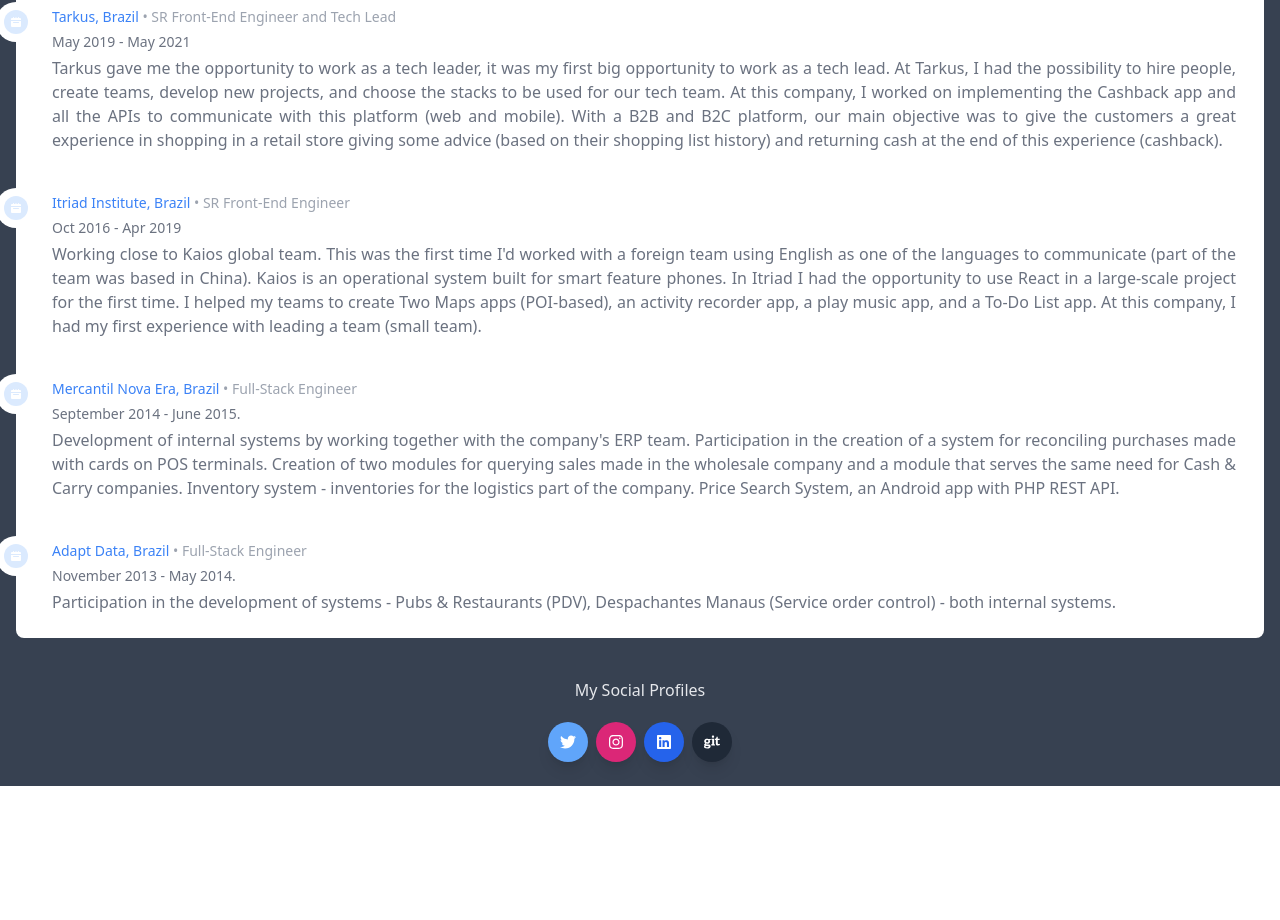
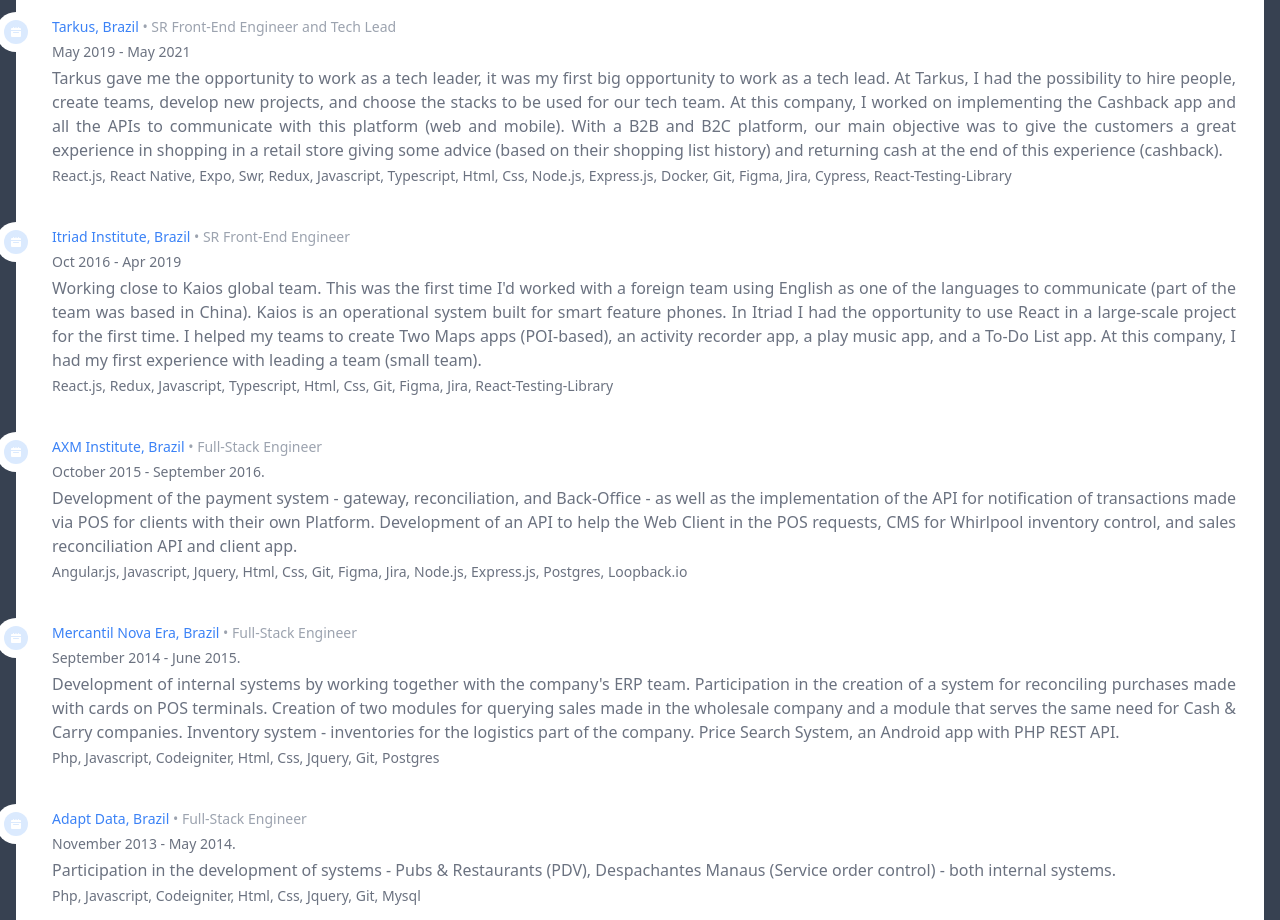
Before and after one commit to rivailJunior/profile, a Next.js app: page /en in a window 1280 px wide. Shown: the part 1868-2788 px from the top of the page. Before the commit the page ends 2654 px from the top, so only its background shows below. Built offline with nearby package versions, Linux system fonts and the light colour scheme.

Commit message:
feat: adding skills for the job experiences

```diff
--- a/messages/pt.json
+++ b/messages/pt.json
@@ -40,7 +40,7 @@
       "period": "Outubro 2016 - Abril 2019",
       "description": "Fiz parte de dois times dentro da Itriad, GlobalTool - Alcatel Onetouch - e Kaios. No Globaltool atendia pelo time de suporte, realizando tarefazes de manutencao da plataforma e desenvolvimento de novas funcionalidades. Pouco mais de 4 meses depois tive a oportunidade de me juntar ao time do Kaios. No Kaios realizei trabalho de planejamento e desenvolvimento de Aplicativos Mobile (react.js) para KaiOS (Mozilla Mobile). Desenvolvi algumas aplicações como Kay Map (POI), Kay Music, Settings, Kay Activity Todo List e Kay Exchange."
     },
-    "axm & transire": {
+    "axm": {
       "company": "Instituto AXM, Brasil",
       "position": "Engenheiro Full-Stack Pl",
       "period": "Outubro 2015 - Outubro 2016.",
--- a/src/components/card-container.tsx
+++ b/src/components/card-container.tsx
@@ -12,7 +12,7 @@
 
   return (
     <div className="relative pt-36">
-      <div className="relative  flex w-full min-w-0 flex-col break-words rounded-lg bg-white shadow-xl">
+      <div className="relative flex w-full min-w-0 flex-col break-words rounded-lg bg-white shadow-xl">
         <div className="container">
           <div className="flex h-10 w-full justify-center">
             <div className="relative">
@@ -54,7 +54,7 @@
           </div>
           <div className="mt-10 border-t border-gray-300 px-10 py-10 text-center">
             <div className="flex flex-wrap justify-center">
-              <div className="w-full px-4 lg:w-9/12">
+              <div className="w-full lg:w-9/12">
                 <p className="mb-2 text-justify text-lg leading-relaxed text-gray-600">
                   {aboutMeTranslations("description_1")}
                 </p>
--- a/src/components/timeline.tsx
+++ b/src/components/timeline.tsx
@@ -3,6 +3,7 @@
 
 import type { IExperience } from "../interfaces/experiences";
 import { useTranslations } from "next-intl";
+import { JobExperienceSkillsData } from "../mock/stack-data";
 
 type ITimeline = {
   data: IExperience[];
@@ -32,6 +33,9 @@
       <p className="mb-1 pr-2 text-justify text-base font-normal text-gray-500 dark:text-gray-600">
         {item.description}
       </p>
+      <p className="mb-1 text-sm font-normal text-gray-500 dark:text-gray-400">
+        {item.skills?.join(", ")}
+      </p>
     </li>
   );
 };
@@ -54,36 +58,49 @@
       position: t("addi.position"),
       period: t("addi.period"),
       description: t("addi.description"),
+      skills: JobExperienceSkillsData[0]?.skills,
     },
     {
       company: t("olist.company"),
       position: t("olist.position"),
       period: t("olist.period"),
       description: t("olist.description"),
+      skills: JobExperienceSkillsData[1]?.skills,
     },
     {
       company: t("tarkuss.company"),
       position: t("tarkuss.position"),
       period: t("tarkuss.period"),
       description: t("tarkuss.description"),
+      skills: JobExperienceSkillsData[2]?.skills,
     },
     {
       company: t("itriad.company"),
       position: t("itriad.position"),
       period: t("itriad.period"),
       description: t("itriad.description"),
+      skills: JobExperienceSkillsData[3]?.skills,
+    },
+    {
+      company: t("axm.company"),
+      position: t("axm.position"),
+      period: t("axm.period"),
+      description: t("axm.description"),
+      skills: JobExperienceSkillsData[4]?.skills,
     },
     {
       company: t("novaera.company"),
       position: t("novaera.position"),
       period: t("novaera.period"),
       description: t("novaera.description"),
+      skills: JobExperienceSkillsData[5]?.skills,
     },
     {
       company: t("adptdata.company"),
       position: t("adptdata.position"),
       period: t("adptdata.period"),
       description: t("adptdata.description"),
+      skills: JobExperienceSkillsData[6]?.skills,
     },
   ];
   return <Line data={data} />;
--- a/src/mock/stack-data.ts
+++ b/src/mock/stack-data.ts
@@ -115,5 +115,144 @@
     icon: FigmaIcon,
   },
 ];
-export { StacksExperienceData };
+
+interface IJobExperienceSkills {
+  comapany: string;
+  skills: string[];
+}
+const JobExperienceSkills: IJobExperienceSkills[] = [
+  {
+    comapany: "Addi",
+    skills: [
+      "React.js",
+      "React Native",
+      "React-Query",
+      "Redux",
+      "Javascript",
+      "Typescript",
+      "Html",
+      "Css",
+      "AWS",
+      "Docker",
+      "Git",
+      "Figma",
+      "Asana",
+      "Jest",
+      "Playwright",
+      "React-Testing-Library",
+      "CodePush",
+      "NX",
+      "Split.io",
+      "Amplitude",
+      "Sprig",
+      "LogRocket",
+      "LogDna",
+    ],
+  },
+  {
+    comapany: "Olist",
+    skills: [
+      "React.js",
+      "Javascript",
+      "Typescript",
+      "Html",
+      "Css",
+      "Storybook",
+      "Node.js",
+      "Express.js",
+      "Nest.js",
+      "Swr",
+      "AWS",
+      "Docker",
+      "Git",
+      "Figma",
+      "Jira",
+      "Jest",
+      "Cypress",
+      "React-Testing-Library",
+    ],
+  },
+  {
+    comapany: "Tarkuss",
+    skills: [
+      "React.js",
+      "React Native",
+      "Expo",
+      "Swr",
+      "Redux",
+      "Javascript",
+      "Typescript",
+      "Html",
+      "Css",
+      "Node.js",
+      "Express.js",
+      "Docker",
+      "Git",
+      "Figma",
+      "Jira",
+      "Cypress",
+      "React-Testing-Library",
+    ],
+  },
+  {
+    comapany: "Itriad",
+    skills: [
+      "React.js",
+      "Redux",
+      "Javascript",
+      "Typescript",
+      "Html",
+      "Css",
+      "Git",
+      "Figma",
+      "Jira",
+      "React-Testing-Library",
+    ],
+  },
+  {
+    comapany: "Axm & Transire",
+    skills: [
+      "Angular.js",
+      "Javascript",
+      "Jquery",
+      "Html",
+      "Css",
+      "Git",
+      "Figma",
+      "Jira",
+      "Node.js",
+      "Express.js",
+      "Postgres",
+      "Loopback.io",
+    ],
+  },
+  {
+    comapany: "Nova Era",
+    skills: [
+      "Php",
+      "Javascript",
+      "Codeigniter",
+      "Html",
+      "Css",
+      "Jquery",
+      "Git",
+      "Postgres",
+    ],
+  },
+  {
+    comapany: "Adpt Data",
+    skills: [
+      "Php",
+      "Javascript",
+      "Codeigniter",
+      "Html",
+      "Css",
+      "Jquery",
+      "Git",
+      "Mysql",
+    ],
+  },
+];
+
+export { StacksExperienceData, JobExperienceSkills as JobExperienceSkillsData };
 export type { TSkills };
```
